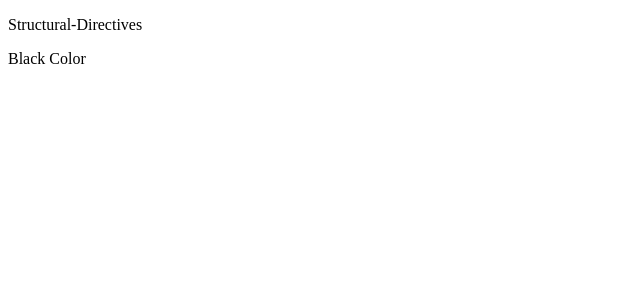
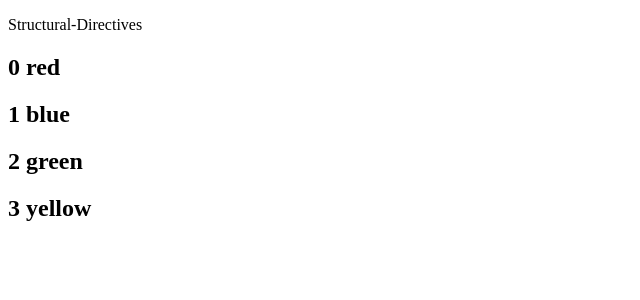
Before and after one commit to hridayN/angular-projects, an Angular app in the folder basics/: page / in a window 1280 px wide. Shown: the top 300 px of the page, without its empty margins (0-640 px from the left). Built offline with nearby package versions, Linux system fonts and the light colour scheme.

Commit message:
structural directives

```diff
--- a/basics/src/app/components/structural-directives/structural-directives.component.html
+++ b/basics/src/app/components/structural-directives/structural-directives.component.html
@@ -30,9 +30,14 @@
 </ng-template> -->
 
 <!-- ngSwitch: [ngSwitch]="property" -->
-<div [ngSwitch]="color">
+<!-- <div [ngSwitch]="color">
     <div *ngSwitchCase="'red'" class="text-red">Red Color</div>
     <div *ngSwitchCase="'blue'" class="text-blue">Blue Color</div>
     <div *ngSwitchCase="'green'" class="text-green">Green Color</div>
     <div *ngSwitchDefault>Black Color</div>
+</div> -->
+
+<!-- *ngFor -->
+<div *ngFor="let color of colors; index as i">
+    <h2>{{i}} {{color}} </h2>
 </div>
--- a/basics/src/app/components/structural-directives/structural-directives.component.ts
+++ b/basics/src/app/components/structural-directives/structural-directives.component.ts
@@ -10,6 +10,7 @@ export class StructuralDirectivesComponent implements OnInit {
   display = false;
   name = 'Hriday';
   color = 'yellow';
+  colors = [ 'red', 'blue', 'green', 'yellow' ];
   constructor() { }
 
   ngOnInit() {
```
